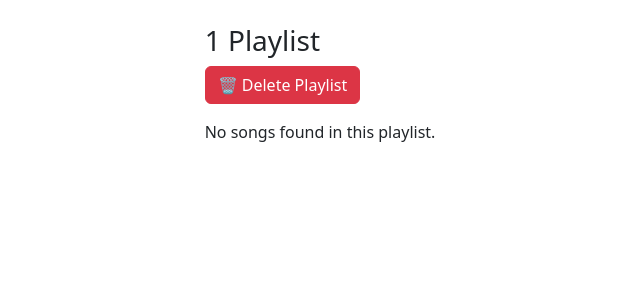
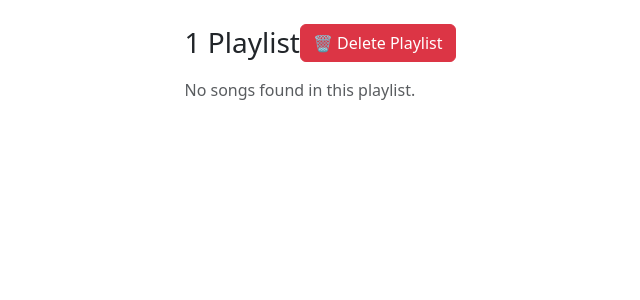
Before and after one commit to teligent-technology/Music-Application, a React (Vite) app in the folder Frontend/: page /playlist/1 in a window 1280 px wide. Shown: the top 300 px of the page, without its empty margins (320-960 px from the left). Built offline with nearby package versions, Linux system fonts and the light colour scheme.

Commit message:
SOme messages

```diff
--- a/Frontend/src/Components/PlaylistViewer.jsx
+++ b/Frontend/src/Components/PlaylistViewer.jsx
@@ -91,26 +91,28 @@ const PlaylistViewer = () => {
 
   return (
    <div className="container mt-4">
-      <h3>{name} Playlist</h3>
-
+  <div className="d-flex flex-column flex-md-row justify-content-between align-items-start align-items-md-center mb-3">
+    <h3 className="mb-2 mb-md-0">{name} Playlist</h3>
     <button
       onClick={handleDeletePlaylist}
-        className="btn btn-danger mb-3"
+      className="btn btn-danger"
     >
       🗑 Delete Playlist
     </button>
+  </div>
 
   {matchedSongs.length > 0 ? (
     <ul className="list-group">
       {matchedSongs.map((song, index) => (
-            <li key={index} className="list-group-item d-flex justify-content-between align-items-center">
-              <span>
+        <li key={index} className="list-group-item">
+          <div className="d-flex flex-column flex-sm-row justify-content-between align-items-sm-center">
+            <span className="mb-2 mb-sm-0">
               {song.song} by {song.artist}
             </span>
-              <div>
+            <div className="d-flex gap-2">
               <button
                 onClick={() => handlePlay(index)}
-                  className="btn btn-primary btn-sm me-2"
+                className="btn btn-primary btn-sm"
               >
                 ▶ Play
               </button>
@@ -121,16 +123,17 @@ const PlaylistViewer = () => {
                 ❌ Remove
               </button>
             </div>
+          </div>
         </li>
       ))}
     </ul>
   ) : (
-        <p>No songs found in this playlist.</p>
+    <p className="text-muted">No songs found in this playlist.</p>
   )}
 
   {currentIndex !== null && (
     <div className="mt-4">
-          <h4>Now Playing: {matchedSongs[currentIndex]?.song}</h4>
+      <h5 className="mb-3">Now Playing: <span className="text-primary">{matchedSongs[currentIndex]?.song}</span></h5>
       <audio
         ref={audioRef}
         controls
@@ -140,10 +143,11 @@ const PlaylistViewer = () => {
       >
         <source src={matchedSongs[currentIndex]?.src} type="audio/mpeg" />
       </audio>
-          <div className="mt-2">
+
+      <div className="mt-3 d-flex flex-column flex-sm-row gap-2">
         <button
           onClick={handlePrev}
-              className="btn btn-secondary me-2"
+          className="btn btn-secondary"
           disabled={currentIndex === 0}
         >
           ⏮ Previous
@@ -159,6 +163,7 @@ const PlaylistViewer = () => {
     </div>
   )}
 </div>
+
   );
 };
 
```
Lines whose indentation alone changed are shown as unchanged.
